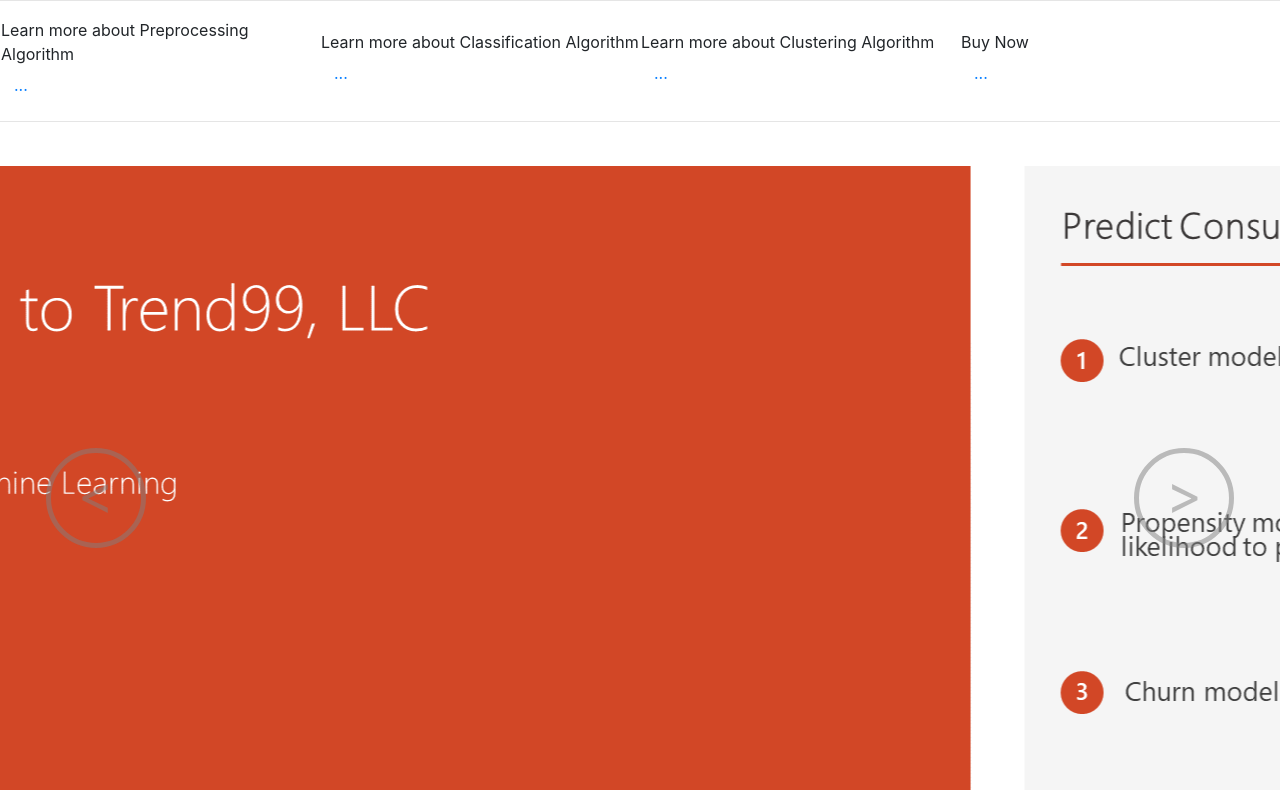
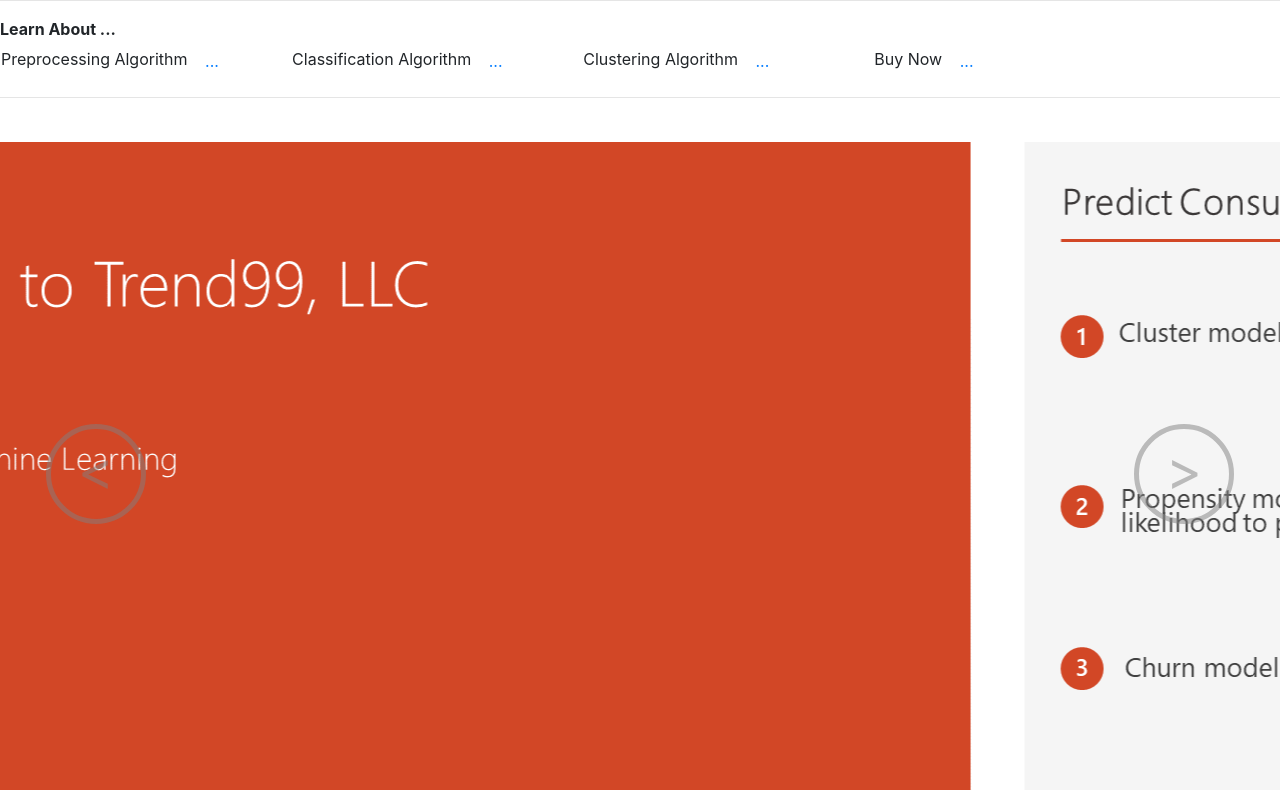
Before and after one commit to 99trend/99trend-website, a plain HTML site: page index.html in a window 1280 px wide. Shown: the part 64-854 px from the top of the page. Drawn offline with nearby package versions, Linux system fonts and the light colour scheme.

Commit message:
Update index.html

```diff
--- a/index.html
+++ b/index.html
@@ -16,31 +16,32 @@
 <A HREF="http://www.99trend.com"><IMG BORDER=0 SRC="Logo.png" ></A>
 <HR>
 <!-- Machine Learning -->
+<B> Learn About ... </B>
 <TABLE BORDER=0>
 <TR>
 	<TD WIDTH=20%>
-Learn more about Preprocessing Algorithm<BR>
+Preprocessing Algorithm
 <button type="button" class="btn btn-link" data-toggle="modal" data-target="#pre1">
 ...
 </button>
 </TD>
 
 <TD WIDTH=20%>
-Learn more about Classification Algorithm<BR>
+Classification Algorithm
 <button type="button" class="btn btn-link" data-toggle="modal" data-target="#class1">
 ...
 </button>
 </TD>
 
 <TD WIDTH=20%>
-Learn more about Clustering Algorithm<BR>
+Clustering Algorithm
 <button type="button" class="btn btn-link" data-toggle="modal" data-target="#cluster1">
 ...
 </button>
 </TD>
 
 <TD WIDTH=20%>
-Buy Now<BR>
+Buy Now
 <button type="button" class="btn btn-link" data-toggle="modal" data-target="#info1">
 ...
 </button>
```
